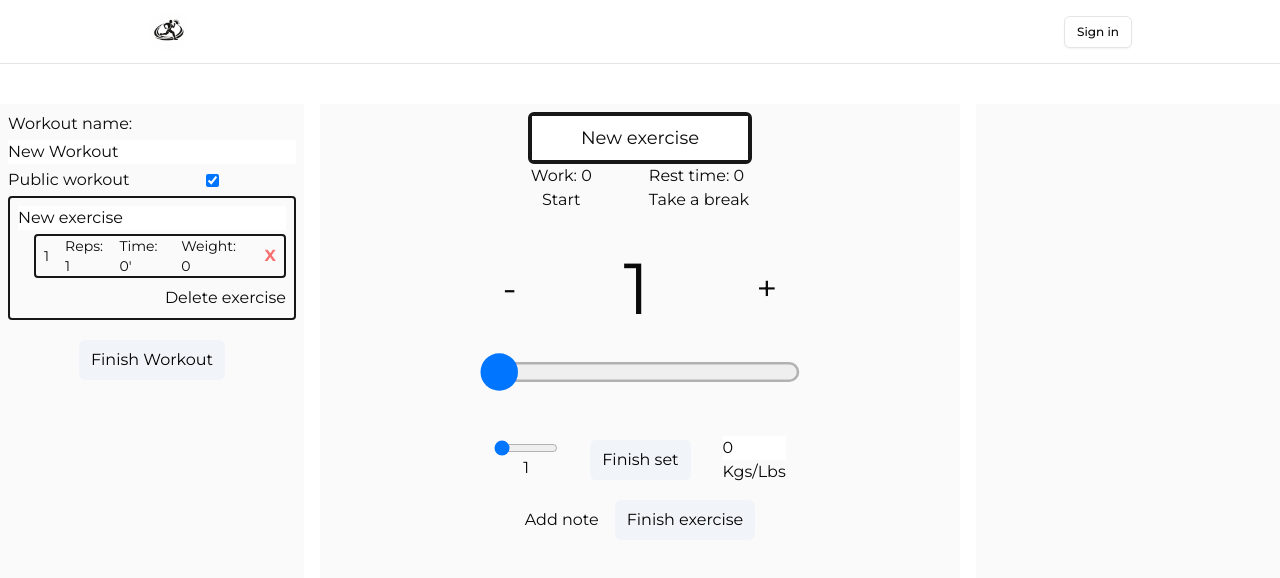
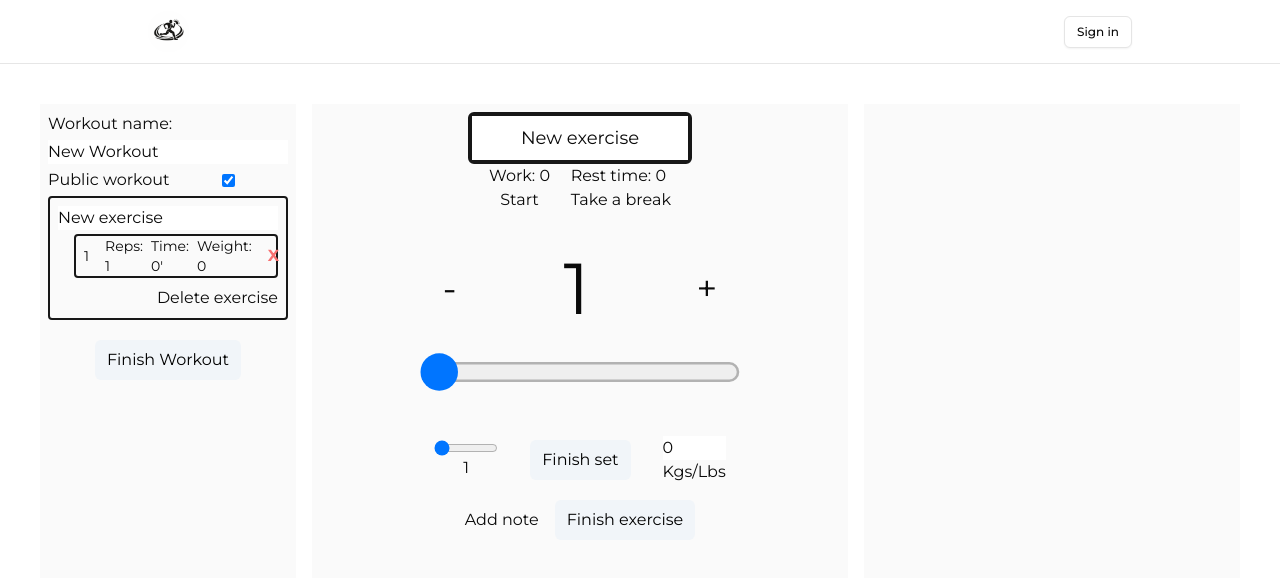
Before and after one commit to AntonioIonica/dailymovit, a Next.js app: page /movs/create in a window 1280 px wide. Shown: the top 578 px of the page. Built offline with nearby package versions, Linux system fonts and the light colour scheme; no server answers.

Commit message:
feat: fetching workouts into client side

```diff
--- a/app/movs/[id]/page.tsx
+++ b/app/movs/[id]/page.tsx
@@ -9,12 +9,14 @@ export default async function GetUserMovs({ params }: { params: Promise<{ id: st
   const id = (await params).id;
   const paramsUserId = id;
 
-  const { data: workouts, error: workoutsError } = await supabase.from("workouts").select("name").eq("user_id", userId);
+  const { data: workouts, error: workoutsError } = await supabase.from("workouts").
+    select("id, duration, completed_at, name, public, exercises (id, name, notes, sets (id, set_number, reps, duration, weight, rest_time, rpe))")
+    .eq("user_id", userId);
 
-
-  return (<div>{!workoutsError ? (< Suspense fallback={null}>
-    <MovsClient userId={userId} paramsUserId={paramsUserId} workouts={workouts} />
-  </Suspense>) : (<div>There are no workouts</div>)}
-
+  return (<div>{!workoutsError ?
+    (< Suspense fallback={null}>
+      <MovsClient userId={userId} paramsUserId={paramsUserId} workouts={workouts ?? []} />
+    </Suspense>)
+    : (<div>There are no workouts</div>)}
   </div >)
 }
--- a/app/movs/create/page.tsx
+++ b/app/movs/create/page.tsx
@@ -256,10 +256,10 @@ export default function CreateMov() {
   };
 
   return (
-    <div className="container flex flex-col max-h-screen">
-      <div className="flex max-h-max">
+    <div className="flex w-screen max-h-screen px-10">
+      <div className="flex w-full px-0 mx-0">
         {/* Side form */}
-        <div className="flex-1 items-center mt-10 mb-10 min-h-[78vh] overflow-y-auto bg-primary-foreground p-2">
+        <div className="flex-none w-64 items-center mt-10 mb-10 min-h-[78vh] max-h-[78vh] overflow-y-auto bg-primary-foreground p-2">
           <form onSubmit={handleFinishWorkout} className="space-y-1 w-full">
             <label htmlFor="workoutName">Workout name: </label>
             <input
@@ -332,7 +332,7 @@ export default function CreateMov() {
         </div>
 
         {/* Central console */}
-        <div className="flex-2 flex-col w-[50%] mt-10 mb-10 mx-4 bg-primary-foreground p-2 min-h-[78vh]">
+        <div className="flex-auto w-72 flex-col mt-10 mb-10 mx-4 bg-primary-foreground p-2 min-h-[78vh]">
           <div className="flex flex-col items-center">
             <div className="border-4 border-solid rounded-md border-primary">
               <input type="text" value={exercises[activeExercise].exerciseName}
@@ -413,7 +413,7 @@ export default function CreateMov() {
 
         </div>
         {/* Charts */}
-        <div className="flex-1 items-center mt-10 mb-10 min-h-[78vh] overflow-y-auto bg-primary-foreground p-2"></div>
+        <div className="flex-auto w-32 items-center mt-10 mb-10 min-h-[78vh] overflow-y-auto bg-primary-foreground p-2"></div>
       </div>
     </div>
   );
--- a/components/MovsClient.tsx
+++ b/components/MovsClient.tsx
@@ -3,7 +3,27 @@
 type MovsClientProps = {
     userId: string | undefined;
     paramsUserId: string;
-    workouts: Array<{ name: string }>
+    workouts: Array<{
+        id: string,
+        name: string,
+        duration: number,
+        completed_at: number,
+        public: boolean,
+        exercises: Array<{
+            id: string,
+            name: string,
+            notes: string,
+            sets: Array<{
+                id: string,
+                set_number: number,
+                reps: number,
+                duration: number,
+                weight: number,
+                rest_time: number,
+                rpe: number
+            }>
+        }>
+    }>
 }
 
 
@@ -12,5 +32,25 @@ export default function MovsClient({ userId, paramsUserId, workouts }: MovsClien
         return <div>You are not logged in!</div>
     }
 
-    return <div>{workouts.map((workout, index) => (<div key={index}><h1>Workout name: {workout.name}</h1></div>))}</div>
+    return <div className="flex flex-col max-h-screen min-h-[78vh] w-screen px-10">
+        {/* Streaks */}
+        <div className="streaks flex w-full h-[20vh] border-2 border-solid border-cyan-100">
+            <div className="w-[70%] border-2 border-solid border-cyan-100">Streaks</div>
+            <div className="w-[30%] border-2 border-solid border-cyan-100">
+                Number of workouts: {workouts.length}
+            </div>
+        </div>
+
+        {/* Container */}
+        <div className="flex w-full h-[64vh]">
+            <div className="border-2 border-solid border-cyan-100 w-[40%] h-full">
+                <div className="container flex flex-col items-start">
+                    {workouts.map((workout) => (<><button className="accordion">{workout.name}</button><div></div></>))}
+                </div>
+            </div>
+            <div className="border-2 border-solid border-cyan-100 w-[60%] h-full">Charts</div>
+        </div>
+
+
+    </div>
 }
--- a/components/NavBar.tsx
+++ b/components/NavBar.tsx
@@ -23,7 +23,7 @@ export default function Navbar({ children }: { children: ReactNode }) {
       </nav>
 
       {/* Main content */}
-      <div className="flex-1 w-full flex flex-col gap-20 items-center pt-16">
+      <div className="container flex flex-col mt-16 items-center justify-center">
         {children}
       </div>
     </main>
```
